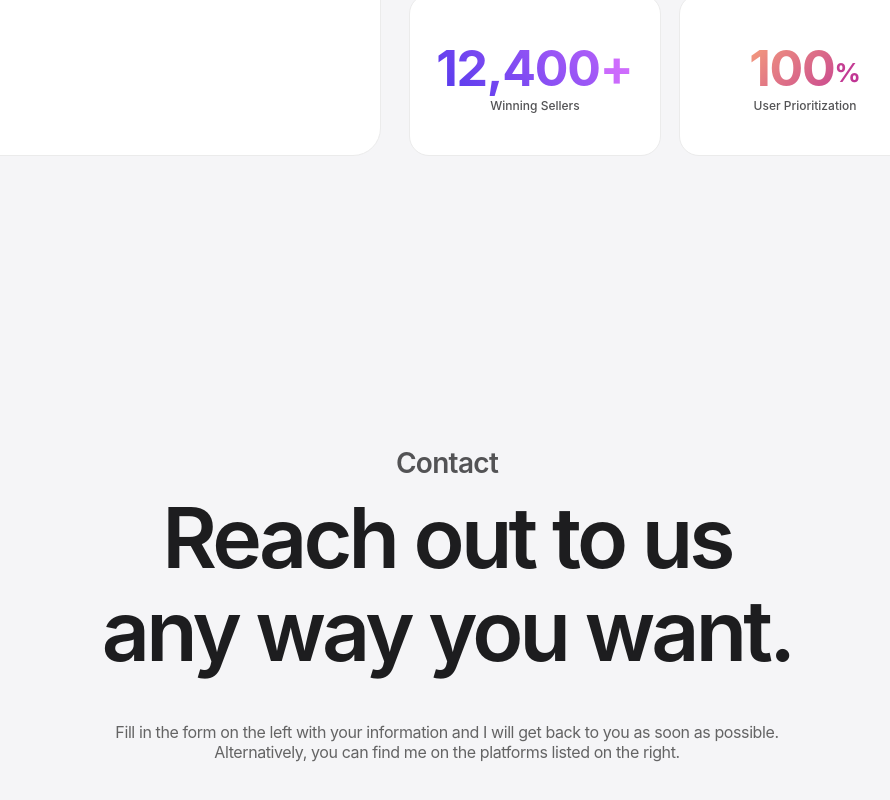
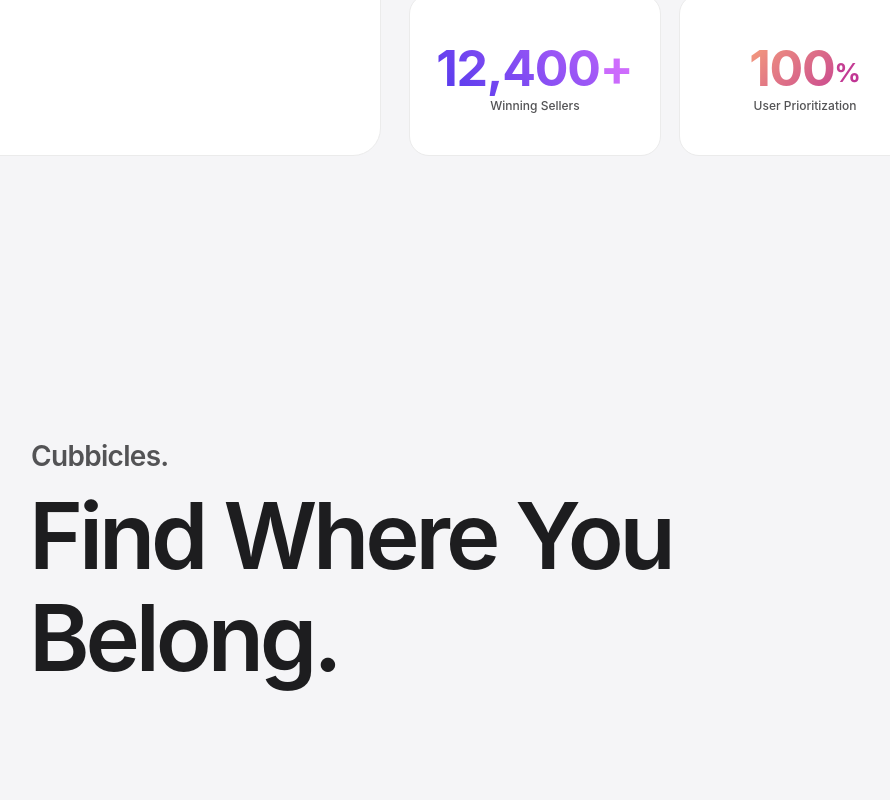
Before and after one commit to corplandtechnologies/corplandtechnologies-web, a React (Create React App) app: page / in a window 1280 px wide. Shown: the part 1992-2792 px from the top of the page, without its empty margins (193-1083 px from the left). Built offline with nearby package versions, Linux system fonts and the light colour scheme.

Commit message:
Add Cubbicles component and integrate into App; update IntroCards for app-specific buttons; enhance NavBar with Cubbicles link

```diff
--- a/src/App.tsx
+++ b/src/App.tsx
@@ -29,6 +29,7 @@
 import playAudio from "./utils/helpers/playAudio";
 import Corpland from "./components/Corpland/Corpland";
 import CorplandConstructs from "./components/CorplandConstructs/CorplandConstructs";
+import Cubbicles from "./components/Cubbicles/Cubbicles";
 
 // Create store (redux naming convention)
 export const store = createContext<any>(null);
@@ -60,6 +61,7 @@
         <Hero />
         <Manifest />
         <Corpland />
+        <Cubbicles />
         {/* <CorplandConstructs /> */}
         {/* <AboutMe /> */}
         {/* <Projects /> */}
--- a/src/components/Corpland/Corpland.tsx
+++ b/src/components/Corpland/Corpland.tsx
@@ -87,16 +87,16 @@
 
       <IntroCards
         title="The All In One Business Kit!"
-        description="Corpland as we know it has an aim and one aim only. We equip you with
+        description="Buy & Sell From Anyone, Anywhere at Anytime. We equip you with
           everything you need to name, start, brand and market your business or
-          professional self. All in one place, all in one go!"
+          personal brand. All in one place, all in one go!"
         firstCardCount="21,500"
         firstCardLabel="Active Customers"
         secondCardCount="4.9"
         secondCardLabel="User Satisfaction"
         thirdCardCount="12,400"
         thirdCardLabel="Winning Sellers"
-        isCorpland
+        appName="corpland"
       />
       {/* <Showcase /> */}
       {/* <EndCards /> */}
--- /dev/null
+++ b/src/components/Cubbicles/Cubbicles.scss
@@ -0,0 +1,173 @@
+.container-aboutme {
+  position: relative;
+  padding-bottom: 140px;
+  width: 100vw;
+  display: flex;
+  flex-direction: column;
+  align-items: center;
+
+  .start {
+    align-self: flex-start;
+  }
+}
+
+#about-me {
+  position: absolute;
+  top: 60px;
+}
+
+.eyebrow {
+  padding-top: 143px;
+  font-weight: 600;
+  font-size: 28px;
+  letter-spacing: -0.025em;
+  font-family: "Inter", sans-serif;
+  margin-bottom: 12px;
+  margin-left: 24.475%;
+
+  @media screen and (max-width: 1300px) {
+    margin-left: 17.5%;
+  }
+
+  @media screen and (max-width: 1050px) {
+    margin-left: 13.5%;
+  }
+
+  @media screen and (max-width: 586px) {
+    margin-left: 9.25%;
+  }
+
+  @media screen and (max-width: 586px) {
+    font-size: 24px;
+  }
+}
+
+.heading {
+  font-size: 92px;
+  font-family: "Inter", sans-serif;
+  max-width: 750px;
+  letter-spacing: -0.045em;
+  line-height: 1.1;
+  margin-left: 24.3%;
+  font-weight: 600;
+
+  @media screen and (max-width: 1300px) {
+    margin-left: 17.35%;
+  }
+
+  @media screen and (max-width: 1050px) {
+    margin-left: 13.35%;
+  }
+
+  @media screen and (max-width: 860px) {
+    font-size: 82px;
+  }
+
+  @media screen and (max-width: 770px) {
+    font-size: 72px;
+    max-width: 560px;
+  }
+
+  @media screen and (max-width: 770px) {
+    font-size: 62px;
+    max-width: 500px;
+  }
+
+  @media screen and (max-width: 586px) {
+    margin-left: 9%;
+    max-width: 485px;
+  }
+
+  @media screen and (max-width: 586px) {
+    font-size: 50px;
+  }
+
+  @media screen and (max-width: 428px) {
+    font-size: 44px;
+    max-width: 340px;
+  }
+
+  @media screen and (max-width: 380px) {
+    font-size: 40px;
+  }
+
+  @media screen and (max-width: 340px) {
+    max-width: 280px;
+  }
+}
+
+.success-overlay {
+  position: fixed;
+  top: 0;
+  left: 0;
+  right: 0;
+  bottom: 0;
+  background-color: rgba(0, 0, 0, 0.1);
+  display: flex;
+  justify-content: center;
+  align-items: center;
+  z-index: 50;
+  backdrop-filter: blur(5px);
+}
+
+.success-modal {
+  width: 100%;
+  max-width: 400px;
+  padding: 32px;
+  border-radius: 28px;
+  box-shadow: 0px 8px 32px rgba(0, 0, 0, 0.08);
+  text-align: center;
+
+  .success-content {
+    display: flex;
+    flex-direction: column;
+    align-items: center;
+    gap: 16px;
+  }
+
+  .success-icon {
+    width: 64px;
+    height: 64px;
+    background: linear-gradient(45deg, #30a8bc, #4dda68);
+    border-radius: 50%;
+    display: flex;
+    align-items: center;
+    justify-content: center;
+    color: white;
+    font-size: 32px;
+    margin-bottom: 8px;
+  }
+
+  h2 {
+    font-family: "Inter", sans-serif;
+    font-size: 24px;
+    font-weight: 600;
+    letter-spacing: -0.025em;
+    margin: 0;
+  }
+
+  p {
+    font-family: "Inter", sans-serif;
+    font-size: 16px;
+    margin: 0;
+    opacity: 0.8;
+  }
+
+  .close-success-btn {
+    margin-top: 24px;
+    padding: 12px 32px;
+    background-color: #0064ff;
+    color: white;
+    border: none;
+    border-radius: 12px;
+    font-family: "Inter", sans-serif;
+    font-weight: 500;
+    font-size: 16px;
+    cursor: pointer;
+    transition: 0.2s all;
+
+    &:hover {
+      background-color: #004fc5;
+    }
+  }
+}
--- /dev/null
+++ b/src/components/Cubbicles/Cubbicles.tsx
@@ -0,0 +1,150 @@
+import React, { useContext, useEffect, useMemo, useState } from "react";
+import { store } from "../../App";
+import { AnimatePresence, motion } from "framer-motion";
+import IntroCards from "../IntroCards/IntroCards";
+import "./Cubbicles.scss";
+import Showcase from "../Showcase/Showcase";
+import EndCards from "../EndCards/EndCards";
+import { useNavigate } from "react-router-dom";
+import SubscriptionService from "../../services/subscription.service";
+import AdService from "../../services/ad.service";
+
+export default function Cubbicles() {
+  const [state, dispatch] = useContext(store);
+  const [isSuccessModalOpen, setIsSuccessModalOpen] = useState(false);
+
+  // const referenceCode = useMemo(() => {
+  //   return new URLSearchParams(window.location.search).get("reference");
+  // }, [window.location.search]);
+
+  // // Subscription verification effect
+  // useEffect(() => {
+  //   const verifySubscription = async () => {
+  //     if (!referenceCode) return;
+
+  //     try {
+  //       const response = await SubscriptionService.verifyPayment(referenceCode);
+  //       if (response.success) {
+  //         setIsSuccessModalOpen(true);
+  //       }
+  //     } catch (error) {
+  //       console.log("Subscription verification failed:", error);
+  //     }
+  //   };
+
+  //   if (referenceCode) {
+  //     verifySubscription();
+  //   }
+  // }, [referenceCode]);
+
+  // // Ad verification effect
+  // useEffect(() => {
+  //   const verifyAd = async () => {
+  //     if (!referenceCode) return;
+
+  //     try {
+  //       const adResponse = await AdService.verifyPayment(referenceCode);
+  //       if (adResponse.success) {
+  //         setIsSuccessModalOpen(true);
+  //       }
+  //     } catch (error) {
+  //       console.log("Ad verification failed:", error);
+  //     }
+  //   };
+
+  //   if (referenceCode) {
+  //     verifyAd();
+  //   }
+  // }, [referenceCode]);
+
+  return (
+    <div
+      className={`container-aboutme ${
+        state.darkmode ? "dark-bg-2" : "light-bg-2"
+      }`}
+    >
+      <div className="anchor" id="cubbicles" />
+      <motion.h3
+        className={`start eyebrow ${
+          state.darkmode ? "dark-eyebrow" : "light-eyebrow"
+        }`}
+        initial={{ opacity: 0, y: 150 }}
+        viewport={{ once: true }}
+        whileInView={{ opacity: 1, y: 0 }}
+      >
+        Cubbicles.
+      </motion.h3>
+      <motion.h1
+        className={`heading start ${
+          state.darkmode ? "dark-heading" : "light-heading"
+        }`}
+        initial={{ opacity: 0, y: 150 }}
+        viewport={{ once: true }}
+        whileInView={{ opacity: 1, y: 0 }}
+      >
+        Find Where You Belong.
+      </motion.h1>
+
+      <IntroCards
+        title="Communities For Everyone"
+        description="Create and join Cubbicles that resonate with your interests. Connect, share, and grow together in a space designed for you."
+        firstCardCount="186,400"
+        firstCardLabel="Cubbicles"
+        secondCardCount="5.0"
+        secondCardLabel="User Satisfaction"
+        thirdCardCount="449,200"
+        thirdCardLabel="Monthly Active Users"
+        appName="cubbicles"
+      />
+      {/* <Showcase /> */}
+      {/* <EndCards /> */}
+      <AnimatePresence>
+        {isSuccessModalOpen && (
+          <motion.div
+            className="success-overlay"
+            initial={{ opacity: 0 }}
+            animate={{ opacity: 1 }}
+            exit={{ opacity: 0 }}
+            onClick={() => setIsSuccessModalOpen(false)}
+          >
+            <motion.div
+              className={`success-modal ${
+                state.darkmode ? "dark-card" : "light-card"
+              }`}
+              initial={{ scale: 0, y: 100 }}
+              animate={{ scale: 1, y: 0 }}
+              exit={{ scale: 0, y: 100 }}
+              transition={{
+                type: "spring",
+                stiffness: 260,
+                damping: 20,
+              }}
+              onClick={(e) => e.stopPropagation()}
+            >
+              <div className="success-content">
+                <div className="success-icon">✓</div>
+                <h2
+                  className={state.darkmode ? "dark-heading" : "light-heading"}
+                >
+                  Payment Successful!
+                </h2>
+                <p
+                  className={state.darkmode ? "dark-eyebrow" : "light-eyebrow"}
+                >
+                  Thank you for Subscribing. You can go back to Cubbicles and
+                  enjoy your amazing experience.
+                </p>
+                <button
+                  className="close-success-btn"
+                  onClick={() => setIsSuccessModalOpen(false)}
+                >
+                  Close
+                </button>
+              </div>
+            </motion.div>
+          </motion.div>
+        )}
+      </AnimatePresence>
+    </div>
+  );
+}
--- a/src/components/IntroCards/IntroCards.tsx
+++ b/src/components/IntroCards/IntroCards.tsx
@@ -22,6 +22,7 @@
   hideFirstPlus?: boolean;
   hideSecondStars?: boolean;
   hideThirdPlus?: boolean;
+  appName?: "corpland" | "cubbicles" | "constructs" | "portables";
 }
 
 const IntroCards: React.FC<IntroCardsProps> = ({
@@ -40,6 +41,7 @@
   hideFirstPlus,
   hideSecondStars,
   hideThirdPlus,
+  appName,
 }) => {
   const [state, dispatch] = useContext(store);
   const scrollRef = useRef(null);
@@ -58,7 +60,7 @@
           {description}
         </p>
         <div className="link-container">
-          {isCorpland ? (
+          {appName === "corpland" ? (
             <>
               <GooglePlayButton
                 url={APKUrl}
@@ -72,11 +74,32 @@
               />
             </>
           ) : (
+            <>
+              {appName === "cubbicles" ? (
+                <>
+                  <GooglePlayButton
+                    url={
+                      "https://play.google.com/store/apps/details?id=com.corplandtechnologies.cubbicles"
+                    }
+                    theme={`${state.darkmode ? "dark" : "light"}`}
+                    className={"custom-style"}
+                  />
+                  <AppStoreButton
+                    url={"https://apps.apple.com/lu/app/cubbicles/id6749823695"}
+                    theme={`${state.darkmode ? "dark" : "light"}`}
+                    className={"custom-style"}
+                  />
+                </>
+              ) : (
                 <button
                   className="downloadBtn"
                   onClick={() => {
                     if (externalLink) {
-                  window.open(externalLink, "_blank", "noopener,noreferrer");
+                      window.open(
+                        externalLink,
+                        "_blank",
+                        "noopener,noreferrer"
+                      );
                     } else if (onClick) {
                       onClick();
                     }
@@ -84,6 +107,8 @@
                 >
                   {cta}
                 </button>
+              )}
+            </>
           )}
         </div>
       </section>
--- a/src/components/NavBar/NavBar.tsx
+++ b/src/components/NavBar/NavBar.tsx
@@ -37,6 +37,14 @@
       >
         Corpland
       </h3>
+      <h3
+        className={` first ${state.darkmode ? "dark-anchor" : "light-anchor"}`}
+        onClick={(e) => scroll("cubbicles")}
+        onMouseDown={playAudio}
+        onMouseUp={playAudio}
+      >
+        Cubbicles
+      </h3>
       {/* <h3
         className={`first ${state.darkmode ? "dark-anchor" : "light-anchor"}`}
         onClick={(e) => scroll("corpland-constructs")}
```
Lines whose indentation alone changed are shown as unchanged.
